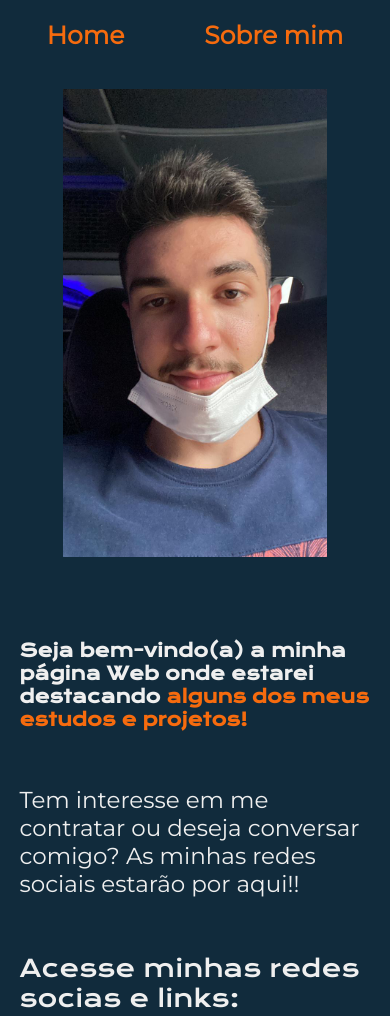
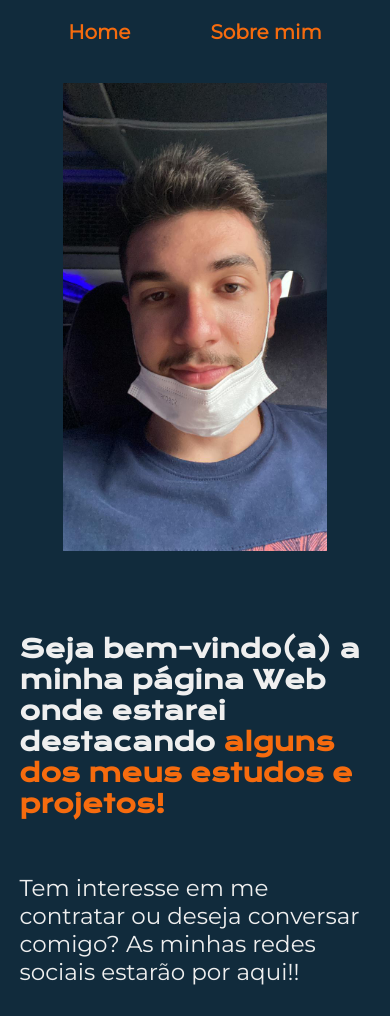
Before and after one commit to jimmycarlosfernandes/mywebsite, a plain HTML site: page index.html in a window 390 px wide. Shown: the top 1016 px of the page. Drawn offline with nearby package versions, Linux system fonts and the light colour scheme.

Commit message:
a new update on font size

```diff
--- a/styles/style.css
+++ b/styles/style.css
@@ -182,6 +182,9 @@ width: 50%;
     width: 75%;
    }
    .presentation__introduction__welcome {
-    font-size: 1.125rem;
+    font-size: 1.563rem;
+   }
+   .header__nav__link {
+    font-size: 1.25rem;
    }
 }
```
